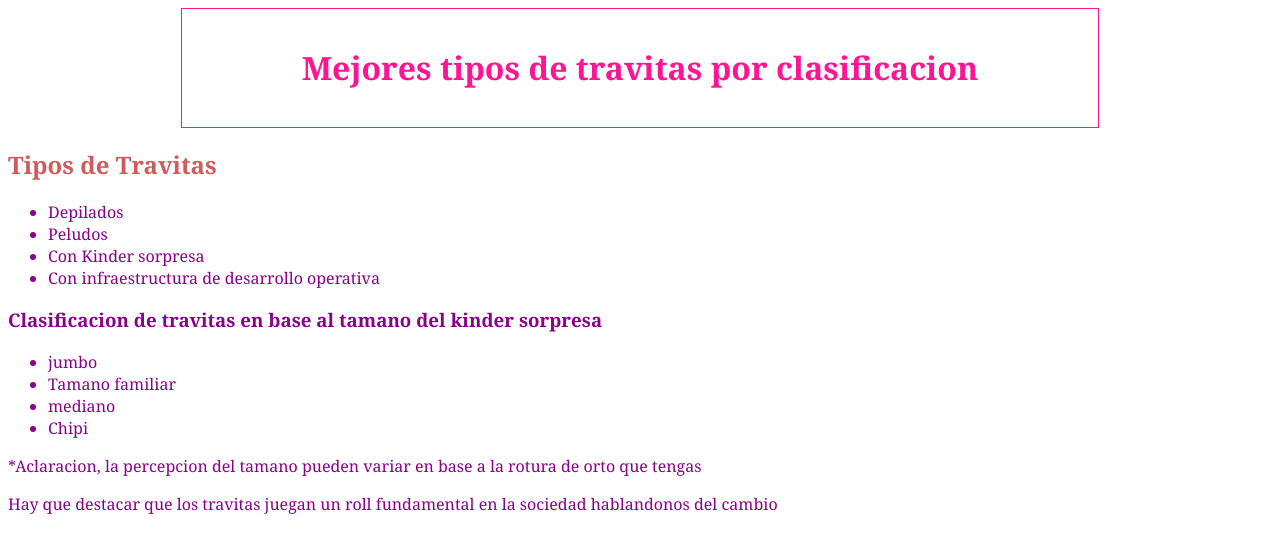
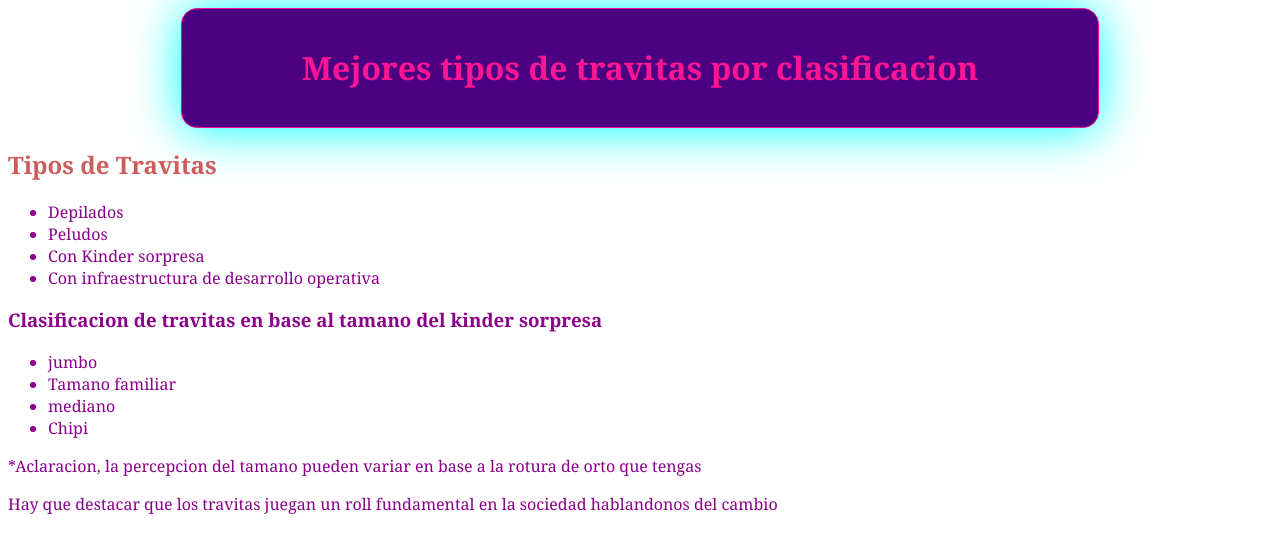
Before and after one commit to jonathanclinares/hyperblog, a plain HTML site: page travitas.html in a window 1280 px wide. Drawn offline with Linux system fonts and the light colour scheme.

Commit message:
version de la pagina con la nueva cabecera

```diff
--- a/css/style.css
+++ b/css/style.css
@@ -23,5 +23,7 @@ padding: 1em;
 text-align: center;
 border: 1px solid;
 margin: 0 auto;
-
+background-color: indigo;
+box-shadow: 0px 2px 50px 0px cyan;
+border-radius: 1em;
 }
```
